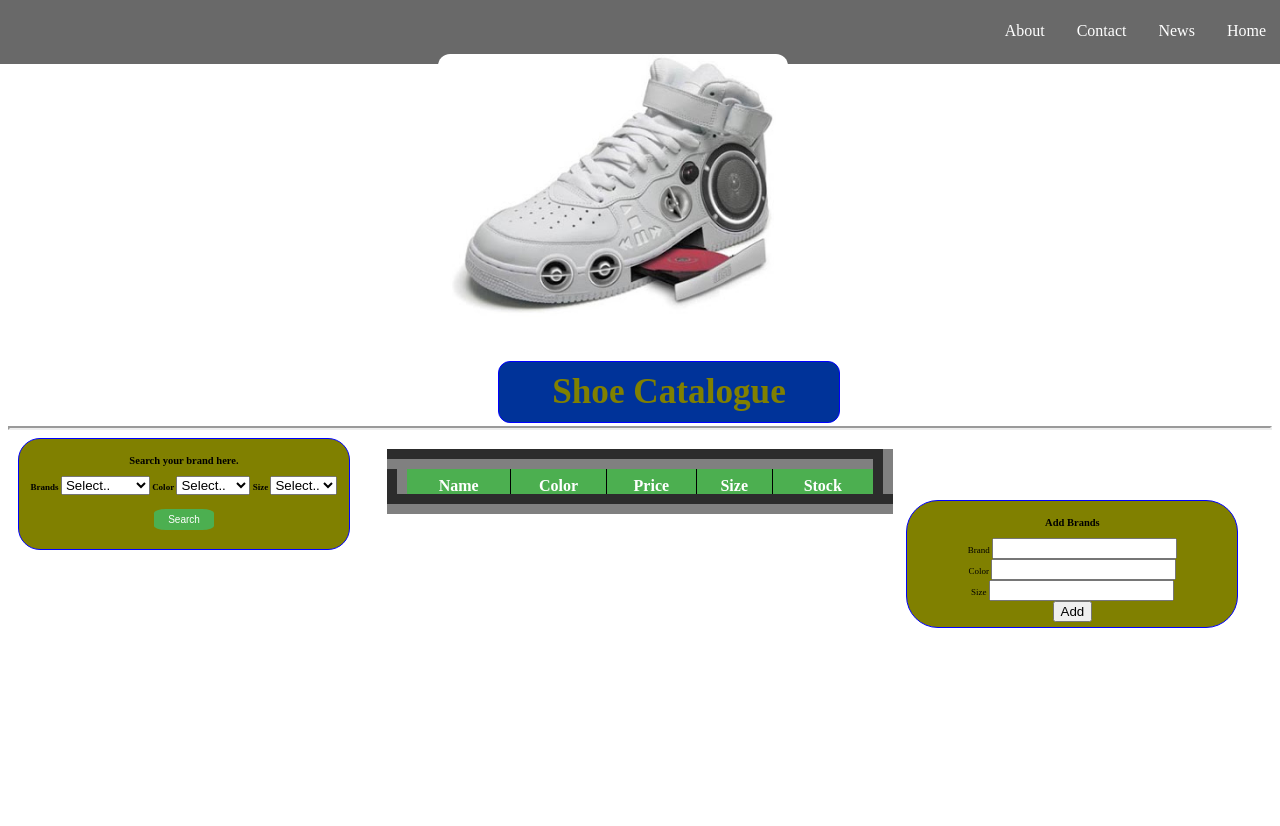
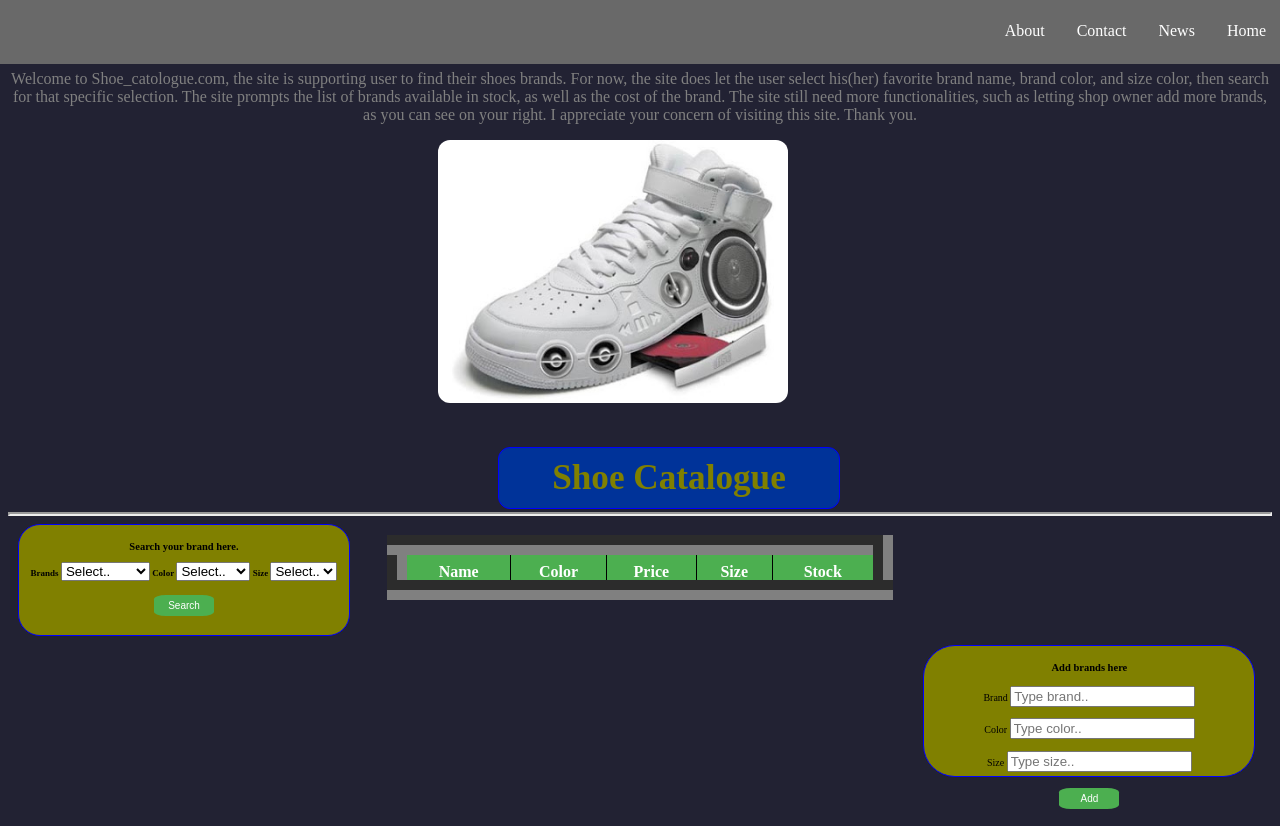
Before and after one commit to christianraymond/shoes_catalogue, a plain HTML site: page index.html in a window 1280 px wide. Shown: the top 826 px of the page. Drawn offline with Linux system fonts and the light colour scheme.

Commit message:
another commit

```diff
--- a/index.html
+++ b/index.html
@@ -17,22 +17,24 @@
       <li><a href="http://christianraymond.github.io/">About</a></li>
     </ul>
     <div id="header">
-  <img src="my_shoe_image.jpg"><h1>Shoe Catalogue</h1></div><hr>
+    <p>Welcome to Shoe_catologue.com, the site is supporting user to find their shoes brands. For now, the site does let the user select his(her) favorite brand name, brand color, and size color, then search for that specific selection. The site prompts the list of brands available in stock, as well as the cost of the brand. The site still need more functionalities, such as letting shop owner add more brands, as you can see on your right. I appreciate your concern of visiting this site. Thank you.</p>
+  <img src="my_shoe_image.jpg"><h1>Shoe Catalogue</h1></div>
+    <hr>
 
     <div class="container">
             <div class="addingSection">
-                <h3>Add Brands</h3>
+                <h3>Add brands here</h3>
                 <div class="field">
                     <label for="brandName">Brand</label>
-                    <input type="text" name="brand" class="brandName">
+                    <input type="text" name="brand" class="brandName" placeholder="Type brand..">
                 </div>
                 <div class="field">
                     <label for="brandColor">Color</label>
-                    <input type="text" name="color" class="color">
+                    <input type="text" name="color" class="color" placeholder="Type color..">
                 </div>
                 <div class="field">
                     <label for="brandSize">Size</label>
-                    <input type="text" name="size" class="size">
+                    <input type="text" name="size" class="size" placeholder="Type size..">
                 </div>
                 <div class="field">
                     <input type="button" name="" value="Add" class="addStocks">
--- a/shoe_style.css
+++ b/shoe_style.css
@@ -1,5 +1,5 @@
  body {
-        background-color: white;
+        background-color: #222233;
     }
 
 h1 {
@@ -32,7 +32,10 @@ h1 {
     100% {background-color:red; left:0px; top:0px;}
 }
 
-
+p {
+    text-align: center;
+    color: grey;
+}
 img {
     width: 350px;
     height: 263px;
@@ -76,7 +79,7 @@ li a:hover {
     background-color: royalblue;
 }
 
-    button {
+button {
     width: 60px;
     background-color: #4CAF50;
     border: none;
@@ -132,19 +135,39 @@ width: 320px;
 
 .container{
     width: 320px;
+    height: 120px;
     padding: 5px;
     border:1px solid blue;
     border-radius: 32px;
     text-align: center;
-    margin: 100px;
+    margin: 117px;
     font-size: 9px;
     background-color: olive;
     position: absolute;
-    top: 50%;
+    top: 66%;
     left: 63%;
+}
+
+ .addStocks{
+    width: 60px;
+    background-color: #4CAF50;
+    border: none;
+    color: white;
+    padding: 5px 12px;
+    text-align: center;
+    border-radius: 20%;
+    font-size: 10px;
+    margin: 5px 2px;
+    cursor: pointer;
+    }
+
+.field {
+    padding-top: 1%;
+    margin-top: -2%;
+    font-size: 10px;
+    padding: 9px 19px;
 
 }
-
 
 .footer {
  background: #eee;
```
